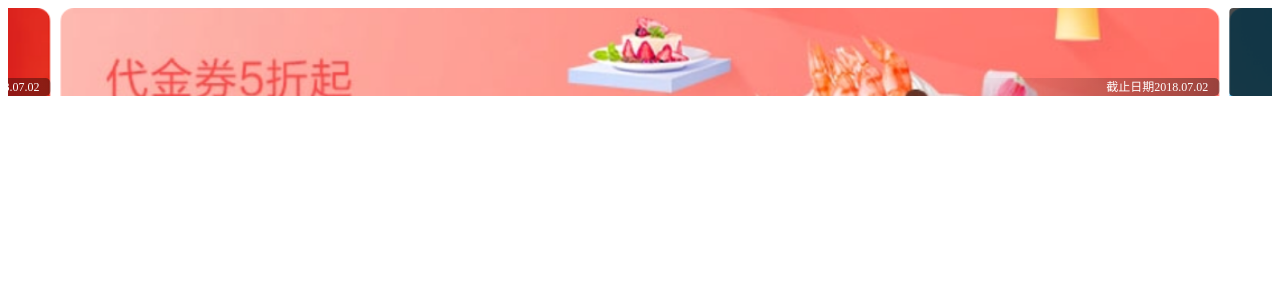
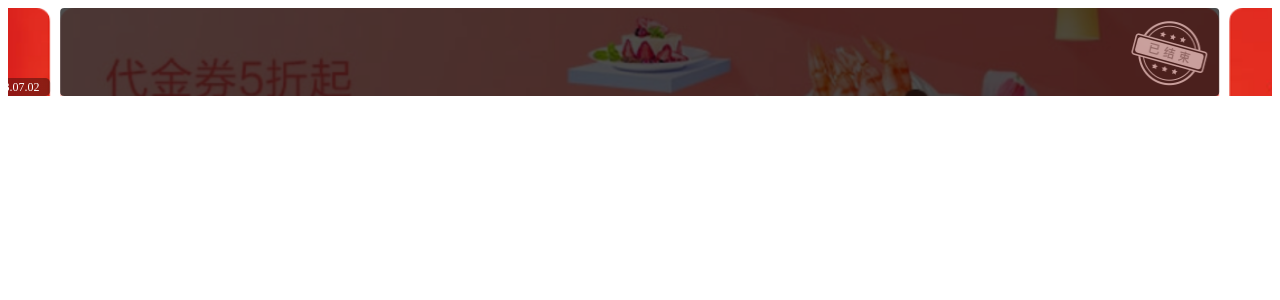
Before and after one commit to qiuyunfen/vue-banner, a Vue app: page / in a window 1280 px wide. Shown: the top 300 px of the page. Built offline with nearby package versions, Linux system fonts and the light colour scheme.

Commit message:
activity app

```diff
--- a/src/App.vue
+++ b/src/App.vue
@@ -1,16 +1,16 @@
 <template>
   <div id="app">
-    <Banner/>
+    <activity-list/>
   </div>
 </template>
 
 <script>
-import Banner from './components/Banner.vue'
+import ActivityList from './app/ActivityList.vue'
 
 export default {
   name: 'app',
   components: {
-    Banner
+    ActivityList
   }
 }
 </script>
--- /dev/null
+++ b/src/app/ActivityList.vue
@@ -0,0 +1,31 @@
+<template>
+    <Banner :activityList="activityList"></Banner>
+</template>
+<script>
+import Banner from '../components/Banner.vue'
+
+export default {
+    name: 'ActivityList',
+    components: {
+        Banner
+    },
+    data: function () {
+        return {
+            activityList: [
+                {
+                    id: 1,
+                    img: require('../imgs/1.jpg'),
+                    content: '截止时间2018.07.02',
+                    status: 'proccess'
+                }, {
+                    id: 2,
+                    img: require('../imgs/2.jpg'),
+                    content: '截止时间2018.07.02',
+                    status: 'end'
+                }
+            ]
+        }
+    }
+
+}
+</script>
--- a/src/components/Banner.vue
+++ b/src/components/Banner.vue
@@ -7,16 +7,9 @@
 <!--status：活动是否已经结束（"end"）;-->
 <!--class: 在swiper情况下，必须为swiper-slide-->
 <template>
-
     <swiper :options="swiperOption">
-        <swiper-slide>
-            <activity-item :img-src="require('../imgs/1.jpg')" content="截止日期2018.07.02"  status="processing" class="swiper-slide"/>
-        </swiper-slide>
-        <swiper-slide>
-            <activity-item :img-src="require('../imgs/2.jpg')" content="截止日期2018.07.02" status="processing"  class="swiper-slide"/>
-        </swiper-slide>
-        <swiper-slide>
-            <activity-item :img-src="require('../imgs/3.jpg')" content="截止日期2018.07.02" status="end" class="swiper-slide"/>
+        <swiper-slide v-for="item in activityList" :key="item.id">
+            <activity-item :img-src="item.img" :content="item.content"  :status="item.status" class="swiper-slide"/>
         </swiper-slide>
     </swiper>
 </template>
@@ -34,6 +27,12 @@ export default {
         swiper,
         swiperSlide
     },
+    props: {
+        activityList: {
+            type: Array,
+            required: true
+        }
+    },
     data() {
         return {
             swiperOption: {
@@ -48,6 +47,11 @@ export default {
                 loop : true // loop: 是不是无限循环播放
             }
         }
+    },
+    methods: {
+        getImg (img){
+            return require(img)
+        }
     }
 }
 </script>
```
